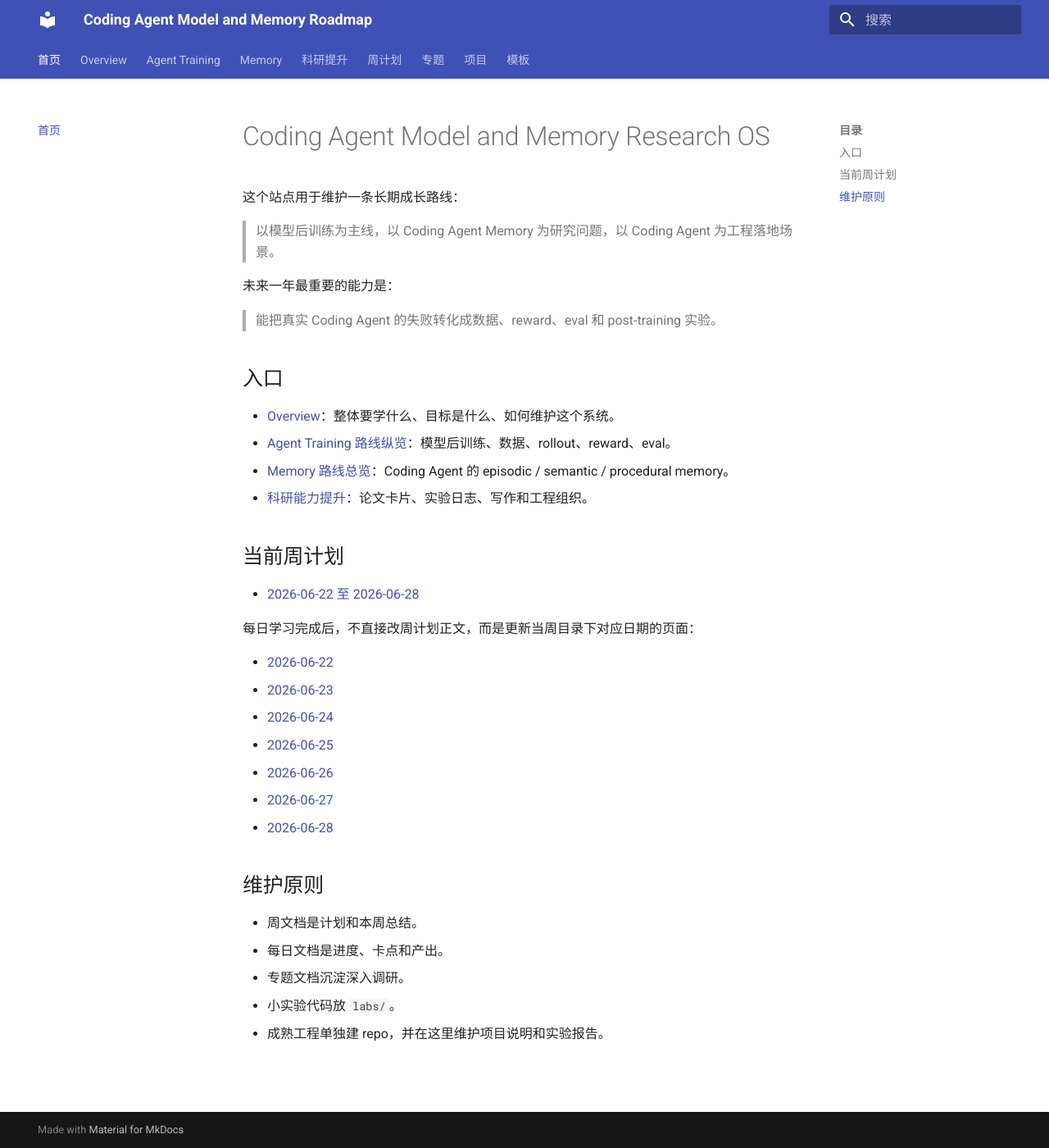
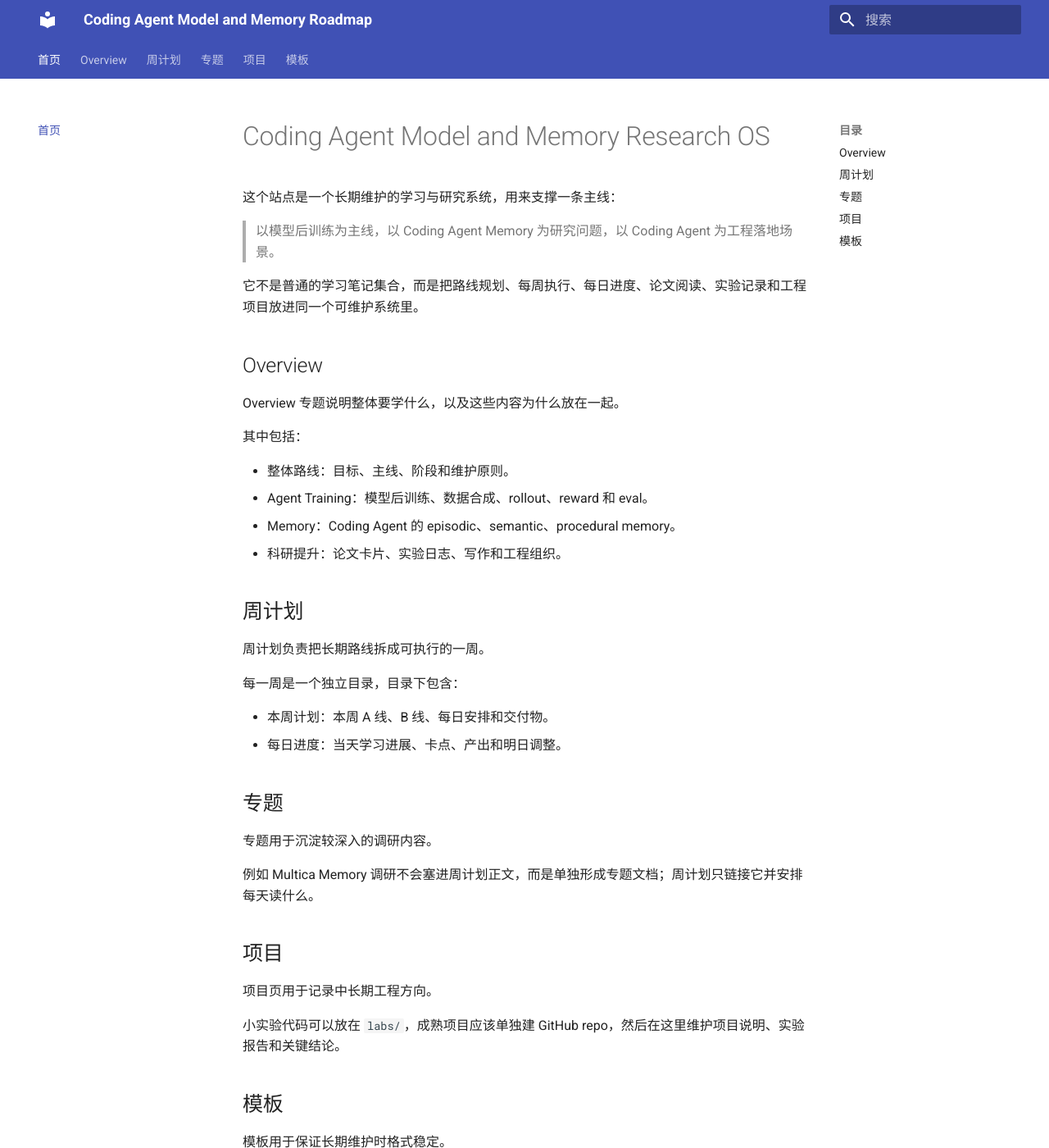
Before and after one commit to JustinMoFeng/coding-agent-model-memory-roadmap, an MkDocs documentation site: the page built from content/index.md, in a window 1280 px wide and 1400 px high. Shown: the whole window at 82% size. Built offline with MkDocs 1.6.1 and Material for MkDocs 9.7.7, drawn with Linux system fonts in a browser that asks for light colours; some of the changed text lies outside the part shown.

Commit message:
Nest roadmap pages under overview

```diff
--- a/content/index.md
+++ b/content/index.md
@@ -1,38 +1,45 @@
 # Coding Agent Model and Memory Research OS
 
-这个站点用于维护一条长期成长路线：
+这个站点是一个长期维护的学习与研究系统，用来支撑一条主线：
 
 > 以模型后训练为主线，以 Coding Agent Memory 为研究问题，以 Coding Agent 为工程落地场景。
 
-未来一年最重要的能力是：
+它不是普通的学习笔记集合，而是把路线规划、每周执行、每日进度、论文阅读、实验记录和工程项目放进同一个可维护系统里。
 
-> 能把真实 Coding Agent 的失败转化成数据、reward、eval 和 post-training 实验。
+## Overview
 
-## 入口
+Overview 专题说明整体要学什么，以及这些内容为什么放在一起。
 
-- [Overview](overview.md)：整体要学什么、目标是什么、如何维护这个系统。
-- [Agent Training 路线纵览](agent-training-overview.md)：模型后训练、数据、rollout、reward、eval。
-- [Memory 路线总览](memory-overview.md)：Coding Agent 的 episodic / semantic / procedural memory。
-- [科研能力提升](research-skill-overview.md)：论文卡片、实验日志、写作和工程组织。
+其中包括：
 
-## 当前周计划
+- 整体路线：目标、主线、阶段和维护原则。
+- Agent Training：模型后训练、数据合成、rollout、reward 和 eval。
+- Memory：Coding Agent 的 episodic、semantic、procedural memory。
+- 科研提升：论文卡片、实验日志、写作和工程组织。
 
-- [2026-06-22 至 2026-06-28](weeks/2026-06-22/index.md)
+## 周计划
 
-每日学习完成后，不直接改周计划正文，而是更新当周目录下对应日期的页面：
+周计划负责把长期路线拆成可执行的一周。
 
-- [2026-06-22](weeks/2026-06-22/2026-06-22.md)
-- [2026-06-23](weeks/2026-06-22/2026-06-23.md)
-- [2026-06-24](weeks/2026-06-22/2026-06-24.md)
-- [2026-06-25](weeks/2026-06-22/2026-06-25.md)
-- [2026-06-26](weeks/2026-06-22/2026-06-26.md)
-- [2026-06-27](weeks/2026-06-22/2026-06-27.md)
-- [2026-06-28](weeks/2026-06-22/2026-06-28.md)
+每一周是一个独立目录，目录下包含：
 
-## 维护原则
+- 本周计划：本周 A 线、B 线、每日安排和交付物。
+- 每日进度：当天学习进展、卡点、产出和明日调整。
 
-- 周文档是计划和本周总结。
-- 每日文档是进度、卡点和产出。
-- 专题文档沉淀深入调研。
-- 小实验代码放 `labs/`。
-- 成熟工程单独建 repo，并在这里维护项目说明和实验报告。
+## 专题
+
+专题用于沉淀较深入的调研内容。
+
+例如 Multica Memory 调研不会塞进周计划正文，而是单独形成专题文档；周计划只链接它并安排每天读什么。
+
+## 项目
+
+项目页用于记录中长期工程方向。
+
+小实验代码可以放在 `labs/`，成熟项目应该单独建 GitHub repo，然后在这里维护项目说明、实验报告和关键结论。
+
+## 模板
+
+模板用于保证长期维护时格式稳定。
+
+当前包含周计划、每日进度、论文笔记、实验记录和周复盘模板。
--- a/mkdocs.yml
+++ b/mkdocs.yml
@@ -40,10 +40,11 @@
 
 nav:
   - 首页: index.md
-  - Overview: overview.md
-  - Agent Training: agent-training-overview.md
-  - Memory: memory-overview.md
-  - 科研提升: research-skill-overview.md
+  - Overview:
+      - 总览: overview.md
+      - Agent Training: agent-training-overview.md
+      - Memory: memory-overview.md
+      - 科研提升: research-skill-overview.md
   - 周计划:
       - 2026-06-22 至 2026-06-28:
           - 本周计划: weeks/2026-06-22/index.md
```
